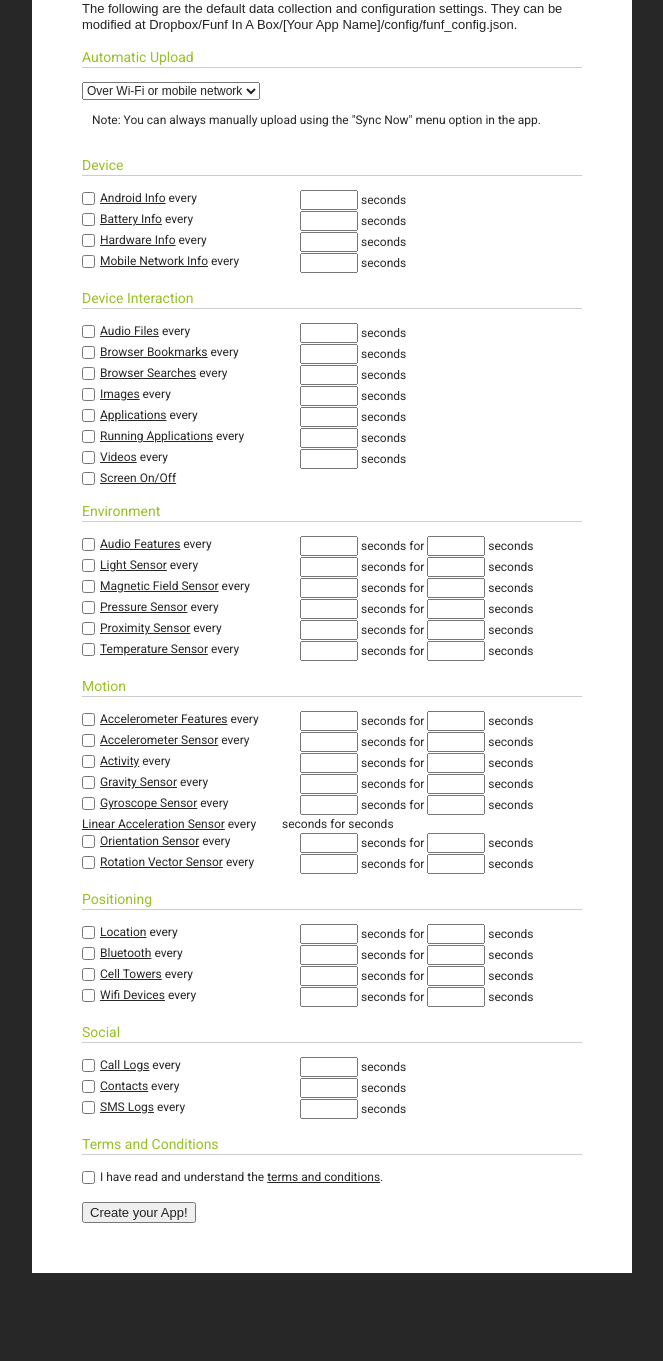
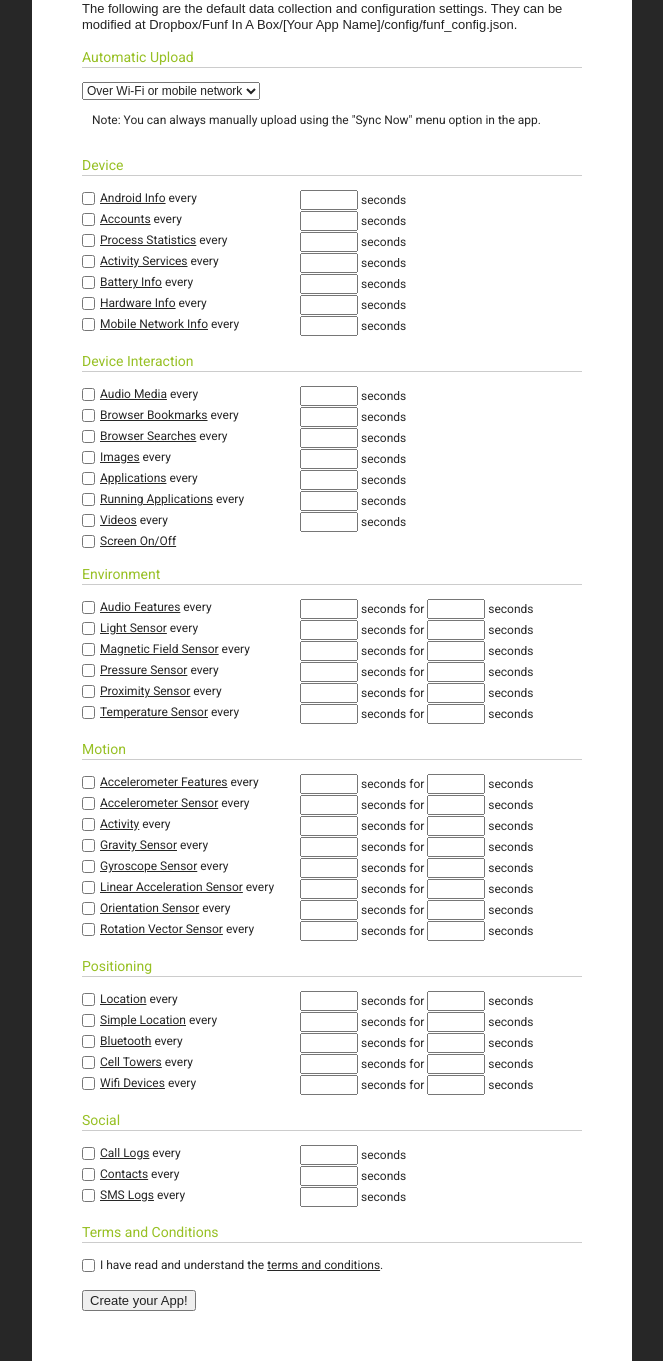
Before and after one commit to funf-org/funf-inabox, a Django app: template webapp/studywizard/templates/app_create.html in a window 1280 px wide. Shown: the part 593-1954 px from the top of the page, without its empty margins (308-971 px from the left). Before the commit the page ends 1866 px from the top, so only its background shows below. Run offline with Django 3.2, Linux system fonts and the light colour scheme; the template is opened without the code that fills it: values that come from a table or form of the project are taken from there, others are empty; tables that the repository leaves empty hold one stand-in row (values such as "Sample post"); parts of the project's set-up code (start-up, migrations or seed data) failed here and were passed over; some libraries are stand-ins or nearby versions.

Commit message:
Form in-line with v0.4

```diff
--- a/webapp/studywizard/forms.py
+++ b/webapp/studywizard/forms.py
@@ -39,6 +39,12 @@
                                                                    ))
     AndroidInfoProbe = forms.BooleanField(required=False)
     AndroidInfoProbe_freq = forms.DecimalField(required=False, widget=forms.TextInput(attrs={'size': '5', 'class': 'form_freq',}))
+    AccountsProbe = forms.BooleanField(required=False)
+    AccountsProbe_freq = forms.DecimalField(required=False, widget=forms.TextInput(attrs={'size': '5', 'class': 'form_freq',}))
+    ProcessStatisticsProbe = forms.BooleanField(required=False)
+    ProcessStatisticsProbe_freq = forms.DecimalField(required=False, widget=forms.TextInput(attrs={'size': '5', 'class': 'form_freq',}))
+    ServicesProbe = forms.BooleanField(required=False)
+    ServicesProbe_freq = forms.DecimalField(required=False, widget=forms.TextInput(attrs={'size': '5', 'class': 'form_freq',}))
     BatteryProbe = forms.BooleanField(required=False)
     BatteryProbe_freq = forms.DecimalField(required=False, widget=forms.TextInput(attrs={'size': '5', 'class': 'form_freq',}))
     HardwareInfoProbe = forms.BooleanField(required=False)
@@ -48,20 +54,20 @@
     #TimeOffsetProbe = forms.BooleanField(required=False)
     #TimeOffsetProbe_freq = forms.DecimalField(required=False, widget=forms.TextInput(attrs={'size': '5', 'class': 'form_freq',}))
     #Device Interaction
-    AudioFilesProbe = forms.BooleanField(required=False)
-    AudioFilesProbe_freq = forms.DecimalField(required=False, widget=forms.TextInput(attrs={'size': '5', 'class': 'form_freq',}))
+    AudioMediaProbe = forms.BooleanField(required=False)
+    AudioMediaProbe_freq = forms.DecimalField(required=False, widget=forms.TextInput(attrs={'size': '5', 'class': 'form_freq',}))
     BrowserBookmarksProbe = forms.BooleanField(required=False)
     BrowserBookmarksProbe_freq = forms.DecimalField(required=False, widget=forms.TextInput(attrs={'size': '5', 'class': 'form_freq',}))
     BrowserSearchesProbe = forms.BooleanField(required=False)
     BrowserSearchesProbe_freq = forms.DecimalField(required=False, widget=forms.TextInput(attrs={'size': '5', 'class': 'form_freq',}))
-    ImagesProbe = forms.BooleanField(required=False)
-    ImagesProbe_freq = forms.DecimalField(required=False, widget=forms.TextInput(attrs={'size': '5', 'class': 'form_freq',}))
+    ImageMediaProbe = forms.BooleanField(required=False)
+    ImageMediaProbe_freq = forms.DecimalField(required=False, widget=forms.TextInput(attrs={'size': '5', 'class': 'form_freq',}))
     ApplicationsProbe = forms.BooleanField(required=False)
     ApplicationsProbe_freq = forms.DecimalField(required=False, widget=forms.TextInput(attrs={'size': '5', 'class': 'form_freq',}))
     RunningApplicationsProbe = forms.BooleanField(required=False)
     RunningApplicationsProbe_freq = forms.DecimalField(required=False, widget=forms.TextInput(attrs={'size': '5', 'class': 'form_freq',}))
-    VideosProbe = forms.BooleanField(required=False)
-    VideosProbe_freq = forms.DecimalField(required=False, widget=forms.TextInput(attrs={'size': '5', 'class': 'form_freq',}))
+    VideoMediaProbe = forms.BooleanField(required=False)
+    VideoMediaProbe_freq = forms.DecimalField(required=False, widget=forms.TextInput(attrs={'size': '5', 'class': 'form_freq',}))
     ScreenProbe = forms.BooleanField(required=False)
     #Environment
     AudioFeaturesProbe = forms.BooleanField(required=False)
@@ -111,12 +117,15 @@
     LocationProbe = forms.BooleanField(required=False)
     LocationProbe_freq = forms.DecimalField(required=False, widget=forms.TextInput(attrs={'size': '5', 'class': 'form_freq',}))
     LocationProbe_duration = forms.DecimalField(required=False, widget=forms.TextInput(attrs={'size': '5', 'class': 'form_dur',}))
+    SimpleLocationProbe = forms.BooleanField(required=False)
+    SimpleLocationProbe_freq = forms.DecimalField(required=False, widget=forms.TextInput(attrs={'size': '5', 'class': 'form_freq',}))
+    SimpleLocationProbe_duration = forms.DecimalField(required=False, widget=forms.TextInput(attrs={'size': '5', 'class': 'form_dur',}))
     BluetoothProbe = forms.BooleanField(required=False)
     BluetoothProbe_freq = forms.DecimalField(required=False, widget=forms.TextInput(attrs={'size': '5', 'class': 'form_freq',}))
     BluetoothProbe_duration = forms.DecimalField(required=False, widget=forms.TextInput(attrs={'size': '5', 'class': 'form_dur',}))
-    CellProbe = forms.BooleanField(required=False)
-    CellProbe_freq = forms.DecimalField(required=False, widget=forms.TextInput(attrs={'size': '5', 'class': 'form_freq',}))
-    CellProbe_duration = forms.DecimalField(required=False, widget=forms.TextInput(attrs={'size': '5', 'class': 'form_dur',}))
+    CellTowerProbe = forms.BooleanField(required=False)
+    CellTowerProbe_freq = forms.DecimalField(required=False, widget=forms.TextInput(attrs={'size': '5', 'class': 'form_freq',}))
+    CellTowerProbe_duration = forms.DecimalField(required=False, widget=forms.TextInput(attrs={'size': '5', 'class': 'form_dur',}))
     WifiProbe = forms.BooleanField(required=False)
     WifiProbe_freq = forms.DecimalField(required=False, widget=forms.TextInput(attrs={'size': '5', 'class': 'form_freq',}))
     WifiProbe_duration = forms.DecimalField(required=False, widget=forms.TextInput(attrs={'size': '5', 'class': 'form_dur',}))
--- a/webapp/studywizard/templates/app_create.html
+++ b/webapp/studywizard/templates/app_create.html
@@ -61,6 +61,18 @@
 	        {{ form.AndroidInfoProbe }} <label for="AndroidInfoProbe_freq"><a target="_blank" href="http://code.google.com/p/funf-open-sensing-framework/wiki/BuiltinProbes#Android_Info">Android Info</a> every </label>{{ form.AndroidInfoProbe_freq.errors }}{{ form.AndroidInfoProbe_freq }} seconds
 	    </div>
 	    <div class="fieldWrapper">
+	        {{ form.AccountsProbe.errors }}
+	        {{ form.AccountsProbe }} <label for="AccountsProbe_freq"><a target="_blank" href="http://code.google.com/p/funf-open-sensing-framework/wiki/BuiltinProbes#Accounts">Accounts</a> every </label>{{ form.AccountsProbe_freq.errors }}{{ form.AccountsProbe_freq }} seconds
+	    </div>
+	    <div class="fieldWrapper">
+	        {{ form.ProcessStatisticsProbe.errors }}
+	        {{ form.ProcessStatisticsProbe }} <label for="ProcessStatisticsProbe_freq"><a target="_blank" href="http://code.google.com/p/funf-open-sensing-framework/wiki/BuiltinProbes#Process_Statistics">Process Statistics</a> every </label>{{ form.ProcessStatisticsProbe_freq.errors }}{{ form.ProcessStatisticsProbe_freq }} seconds
+	    </div>
+	    <div class="fieldWrapper">
+	        {{ form.ServicesProbe.errors }}
+	        {{ form.ServicesProbe }} <label for="ServicesProbe_freq"><a target="_blank" href="http://code.google.com/p/funf-open-sensing-framework/wiki/BuiltinProbes#Services">Activity Services</a> every </label>{{ form.ServicesProbe_freq.errors }}{{ form.ServicesProbe_freq }} seconds
+	    </div>
+	    <div class="fieldWrapper">
 	        {{ form.BatteryProbe.errors }}
 	        {{ form.BatteryProbe }} <label for="BatteryProbe_freq"><a target="_blank" href="http://code.google.com/p/funf-open-sensing-framework/wiki/BuiltinProbes#Battery">Battery Info</a> every </label>{{ form.BatteryProbe_freq.errors }}{{ form.BatteryProbe_freq }} seconds
 	    </div>
@@ -81,8 +93,8 @@
 	    <h3>Device Interaction</h3>
 	    <hr />
 	    <div class="fieldWrapper">
-			{{ form.AudioFilesProbe.errors }}
-			{{ form.AudioFilesProbe }} <label for="AudioFilesProbe_freq"><a target="_blank" href="http://code.google.com/p/funf-open-sensing-framework/wiki/BuiltinProbes#Audio_Files">Audio Files</a> every </label>{{ form.AudioFilesProbe_freq.errors }}{{ form.AudioFilesProbe_freq }} seconds
+			{{ form.AudioMediaProbe.errors }}
+			{{ form.AudioMediaProbe }} <label for="AudioMediaProbe_freq"><a target="_blank" href="http://code.google.com/p/funf-open-sensing-framework/wiki/BuiltinProbes#Audio_Files">Audio Media</a> every </label>{{ form.AudioMediaProbe_freq.errors }}{{ form.AudioMediaProbe_freq }} seconds
 		</div>
 		<div class="fieldWrapper">
 			{{ form.BrowserBookmarksProbe.errors }}
@@ -93,8 +105,8 @@
 			{{ form.BrowserSearchesProbe }} <label for="BrowserSearchesProbe_freq"><a target="_blank" href="http://code.google.com/p/funf-open-sensing-framework/wiki/BuiltinProbes#Browser_Searches">Browser Searches</a> every </label>{{ form.BrowserSearchesProbe_freq.errors }}{{ form.BrowserSearchesProbe_freq }} seconds
 		</div>
 		<div class="fieldWrapper">
-			{{ form.ImagesProbe.errors }}
-			{{ form.ImagesProbe }} <label for="ImagesProbe_freq"><a target="_blank" href="http://code.google.com/p/funf-open-sensing-framework/wiki/BuiltinProbes#Images">Images</a> every </label>{{ form.ImagesProbe_freq.errors }}{{ form.ImagesProbe_freq }} seconds
+			{{ form.ImageMediaProbe.errors }}
+			{{ form.ImageMediaProbe }} <label for="ImageMediaProbe_freq"><a target="_blank" href="http://code.google.com/p/funf-open-sensing-framework/wiki/BuiltinProbes#Images">Images</a> every </label>{{ form.ImageMediaProbe_freq.errors }}{{ form.ImageMediaProbe_freq }} seconds
 		</div>
 		<div class="fieldWrapper">
 			{{ form.ApplicationsProbe.errors }}
@@ -105,8 +117,8 @@
 			{{ form.RunningApplicationsProbe }} <label for="RunningApplicationsProbe_freq"><a target="_blank" href="http://code.google.com/p/funf-open-sensing-framework/wiki/BuiltinProbes#Running_Applications">Running Applications</a> every </label>{{ form.RunningApplicationsProbe_freq.errors }}{{ form.RunningApplicationsProbe_freq }} seconds
 		</div>
 		<div class="fieldWrapper">
-			{{ form.VideosProbe.errors }}
-			{{ form.VideosProbe }} <label for="VideosProbe_freq"><a target="_blank" href="http://code.google.com/p/funf-open-sensing-framework/wiki/BuiltinProbes#Videos">Videos</a> every </label>{{ form.VideosProbe_freq.errors }}{{ form.VideosProbe_freq }} seconds
+			{{ form.VideoMediaProbe.errors }}
+			{{ form.VideoMediaProbe }} <label for="VideoMediaProbe_freq"><a target="_blank" href="http://code.google.com/p/funf-open-sensing-framework/wiki/BuiltinProbes#Videos">Videos</a> every </label>{{ form.VideoMediaProbe_freq.errors }}{{ form.VideoMediaProbe_freq }} seconds
 		</div>
 		<div class="fieldWrapper">
 			{{ form.ScreenProbe.errors }}
@@ -161,8 +173,8 @@
 			{{ form.GyroscopeSensorProbe }} <label for="GyroscopeSensorProbe_freq"><a target="_blank" href="http://code.google.com/p/funf-open-sensing-framework/wiki/BuiltinProbes#Gyroscope_Sensor">Gyroscope Sensor</a> every </label>{{ form.GyroscopeSensorProbe_freq.errors }}{{ form.GyroscopeSensorProbe_freq }} seconds for {{ form.GyroscopeSensorProbe_duration.errors }}{{ form.GyroscopeSensorProbe_duration }} seconds
 		</div>
 		<div class="fieldWrapper">
-			{{ form.LinearAccelerationProbe.errors }}
-			{{ form.LinearAccelerationProbe }} <label for="LinearAccelerationProbe_freq"><a target="_blank" href="http://code.google.com/p/funf-open-sensing-framework/wiki/BuiltinProbes#Linear_Acceleration_Sensor">Linear Acceleration Sensor</a> every </label>{{ form.LinearAccelerationProbe_freq.errors }}{{ form.LinearAccelerationProbe_freq }} seconds for {{ form.LinearAccelerationProbe_duration.errors }}{{ form.LinearAccelerationProbe_duration }} seconds
+			{{ form.LinearAccelerationSensorProbe.errors }}
+			{{ form.LinearAccelerationSensorProbe }} <label for="LinearAccelerationSensorProbe_freq"><a target="_blank" href="http://code.google.com/p/funf-open-sensing-framework/wiki/BuiltinProbes#Linear_Acceleration_Sensor">Linear Acceleration Sensor</a> every </label>{{ form.LinearAccelerationSensorProbe_freq.errors }}{{ form.LinearAccelerationSensorProbe_freq }} seconds for {{ form.LinearAccelerationSensorProbe_duration.errors }}{{ form.LinearAccelerationSensorProbe_duration }} seconds
 		</div>
 		<div class="fieldWrapper">
 			{{ form.OrientationSensorProbe.errors }}
@@ -179,12 +191,16 @@
 			{{ form.LocationProbe }} <label for="LocationProbe_freq"><a target="_blank" href="http://code.google.com/p/funf-open-sensing-framework/wiki/BuiltinProbes#Location">Location</a> every </label>{{ form.LocationProbe_freq.errors }}{{ form.LocationProbe_freq }} seconds for {{ form.LocationProbe_duration.errors }}{{ form.LocationProbe_duration }} seconds
 		</div>
 		<div class="fieldWrapper">
+			{{ form.SimpleLocationProbe.errors }}
+			{{ form.SimpleLocationProbe }} <label for="SimpleLocationProbe_freq"><a target="_blank" href="http://code.google.com/p/funf-open-sensing-framework/wiki/BuiltinProbes#Simple_Location">Simple Location</a> every </label>{{ form.SimpleLocationProbe_freq.errors }}{{ form.SimpleLocationProbe_freq }} seconds for {{ form.SimpleLocationProbe_duration.errors }}{{ form.SimpleLocationProbe_duration }} seconds
+		</div>
+		<div class="fieldWrapper">
 			{{ form.BluetoothProbe.errors }}
 			{{ form.BluetoothProbe }} <label for="BluetoothProbe_freq"><a target="_blank" href="http://code.google.com/p/funf-open-sensing-framework/wiki/BuiltinProbes#Bluetooth">Bluetooth</a> every </label>{{ form.BluetoothProbe_freq.errors }}{{ form.BluetoothProbe_freq }} seconds for {{ form.BluetoothProbe_duration.errors }}{{ form.BluetoothProbe_duration }} seconds
 		</div>
 		<div class="fieldWrapper">
-			{{ form.CellProbe.errors }}
-			{{ form.CellProbe }} <label for="CellProbe_freq"><a target="_blank" href="http://code.google.com/p/funf-open-sensing-framework/wiki/BuiltinProbes#Cell">Cell Towers</a> every </label>{{ form.CellProbe_freq.errors }}{{ form.CellProbe_freq }} seconds for {{ form.CellProbe_duration.errors }}{{ form.CellProbe_duration }} seconds
+			{{ form.CellTowerProbe.errors }}
+			{{ form.CellTowerProbe }} <label for="CellTowerProbe_freq"><a target="_blank" href="http://code.google.com/p/funf-open-sensing-framework/wiki/BuiltinProbes#Cell">Cell Towers</a> every </label>{{ form.CellTowerProbe_freq.errors }}{{ form.CellTowerProbe_freq }} seconds for {{ form.CellTowerProbe_duration.errors }}{{ form.CellTowerProbe_duration }} seconds
 		</div>
 		<div class="fieldWrapper">
 			{{ form.WifiProbe.errors }}
```
